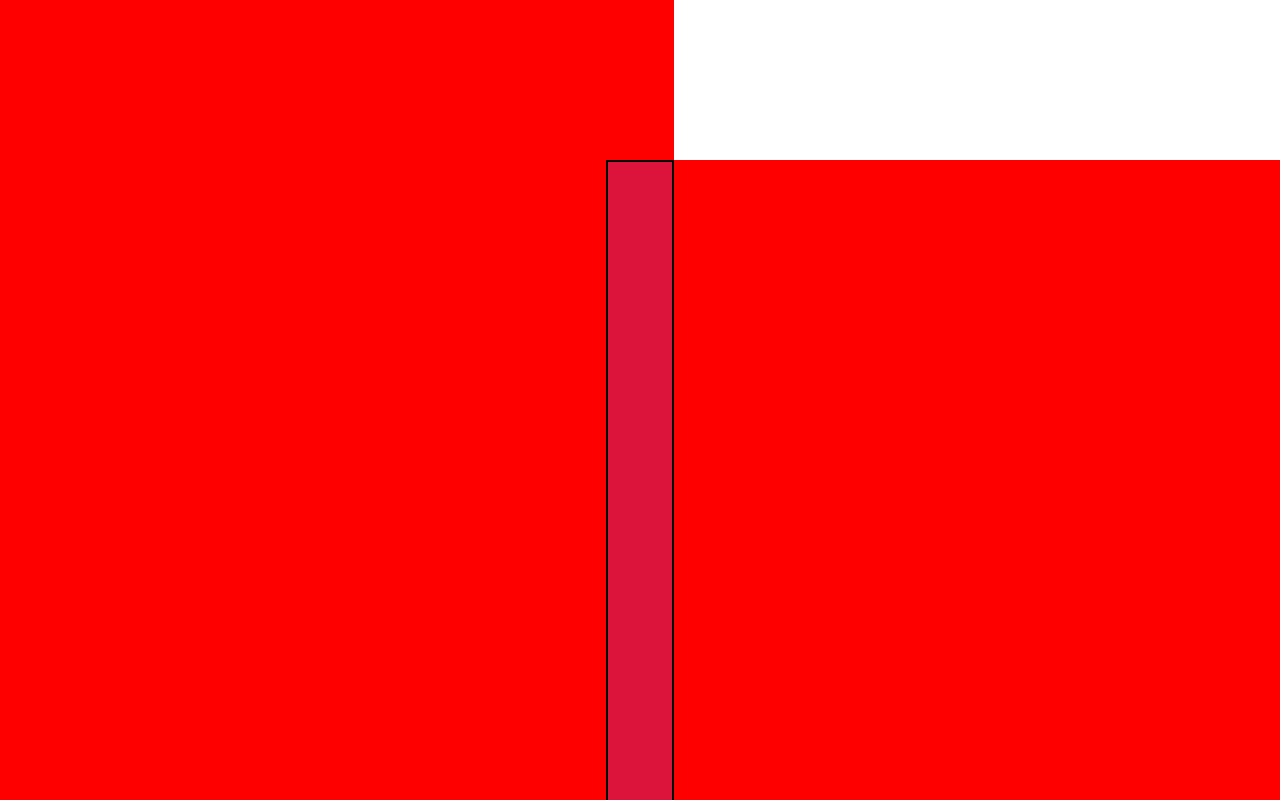
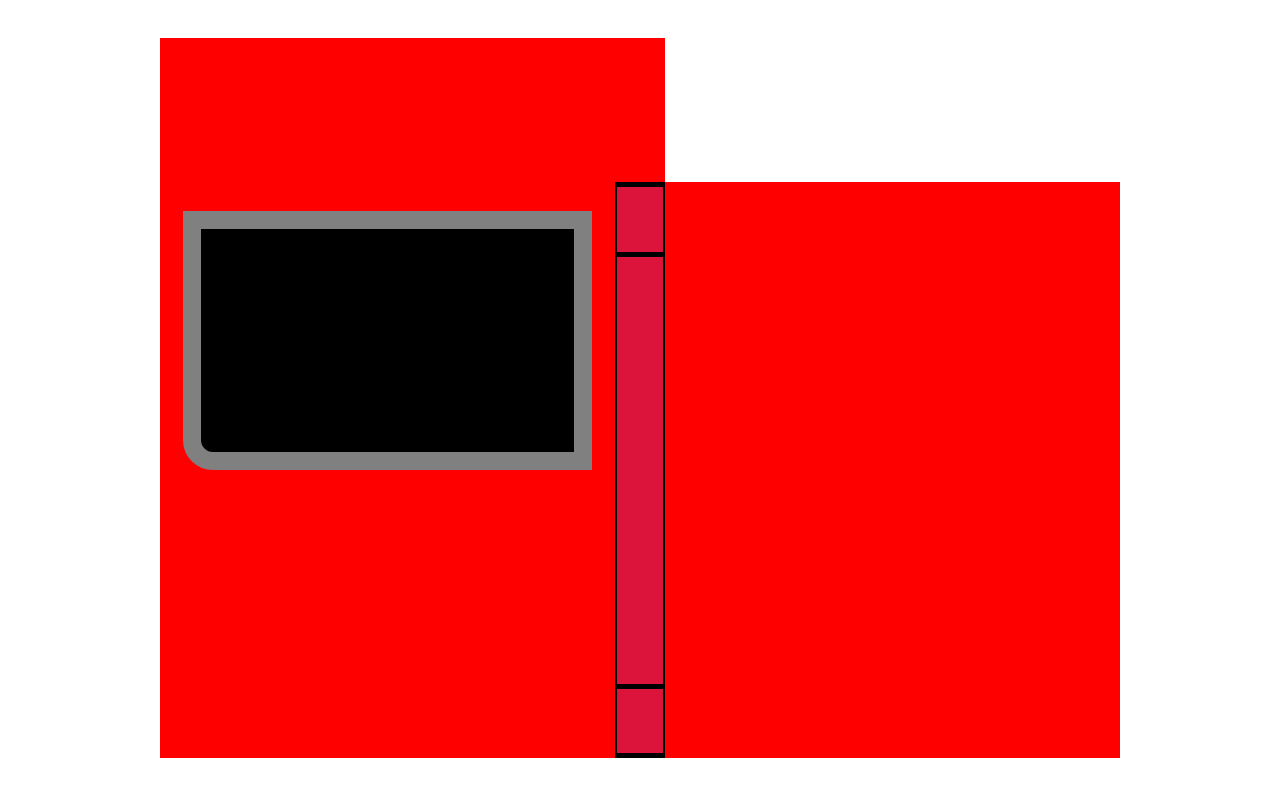
Before and after one commit to aeolion7/pokedex, a plain HTML site: page public/index.html in a window 1280 px wide. Drawn offline with Linux system fonts and the light colour scheme.

Commit message:
image screen placed

```diff
--- a/public/index.html
+++ b/public/index.html
@@ -13,7 +13,9 @@
       <div id="left-side">
         <div id="lens-piece"></div>
         <div id="left-inside">
-          <div id="left-face"></div>
+          <div id="left-face">
+            <div id="image-screen"></div>
+          </div>
           <div id="spine">
             <div class="hinge"></div>
             <div id="spine-main"></div>
--- a/public/style.css
+++ b/public/style.css
@@ -5,9 +5,30 @@ body {
 .container {
   display: grid;
   grid-template-columns: 52.634% 47.366%;
-  height: 100vh;
+  height: 90vh;
   margin: auto;
-  width: 100vw;
+  padding-top: 3%;
+  width: 75vw;
+}
+
+.hinge {
+  border-bottom: 5px solid black;
+  border-top: 5px solid black;
+  flex: 3;
+}
+
+#image-screen {
+  background-color: black;
+  border: 18px solid grey;
+  border-bottom-left-radius: 30px;
+  grid-column-start: 2;
+  grid-row-start: 2;
+}
+
+#left-face {
+  display: grid;
+  grid-template-columns: 5% 90% 5%;
+  grid-template-rows: 5% 45% auto;
 }
 
 #left-inside {
@@ -36,6 +57,10 @@ body {
   background-color: crimson;
   border-left: 2px solid black;
   border-right: 2px solid black;
-  border-top: 2px solid black;
   display: flex;
+  flex-direction: column;
 }
+
+#spine-main {
+  flex: 20;
+}
```
